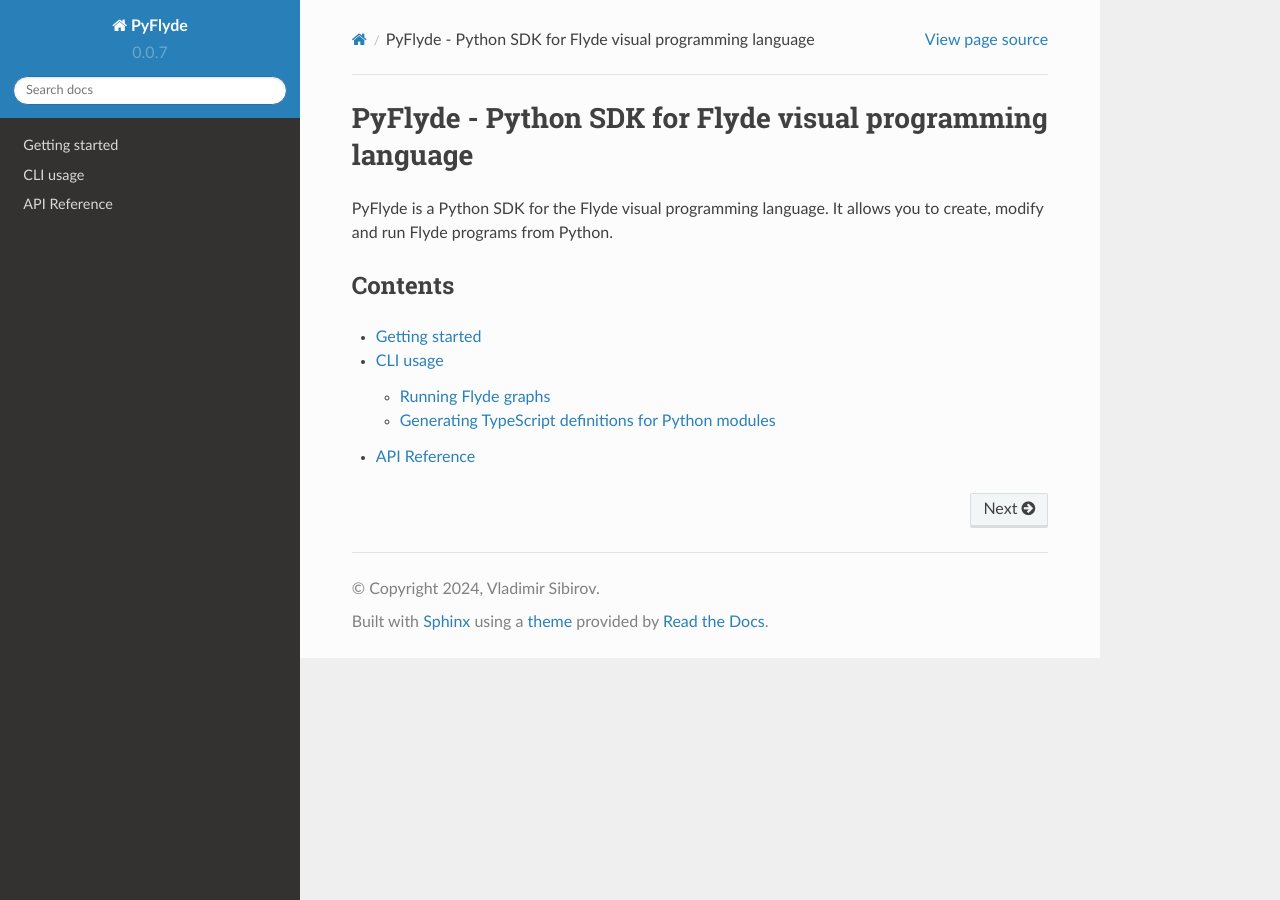
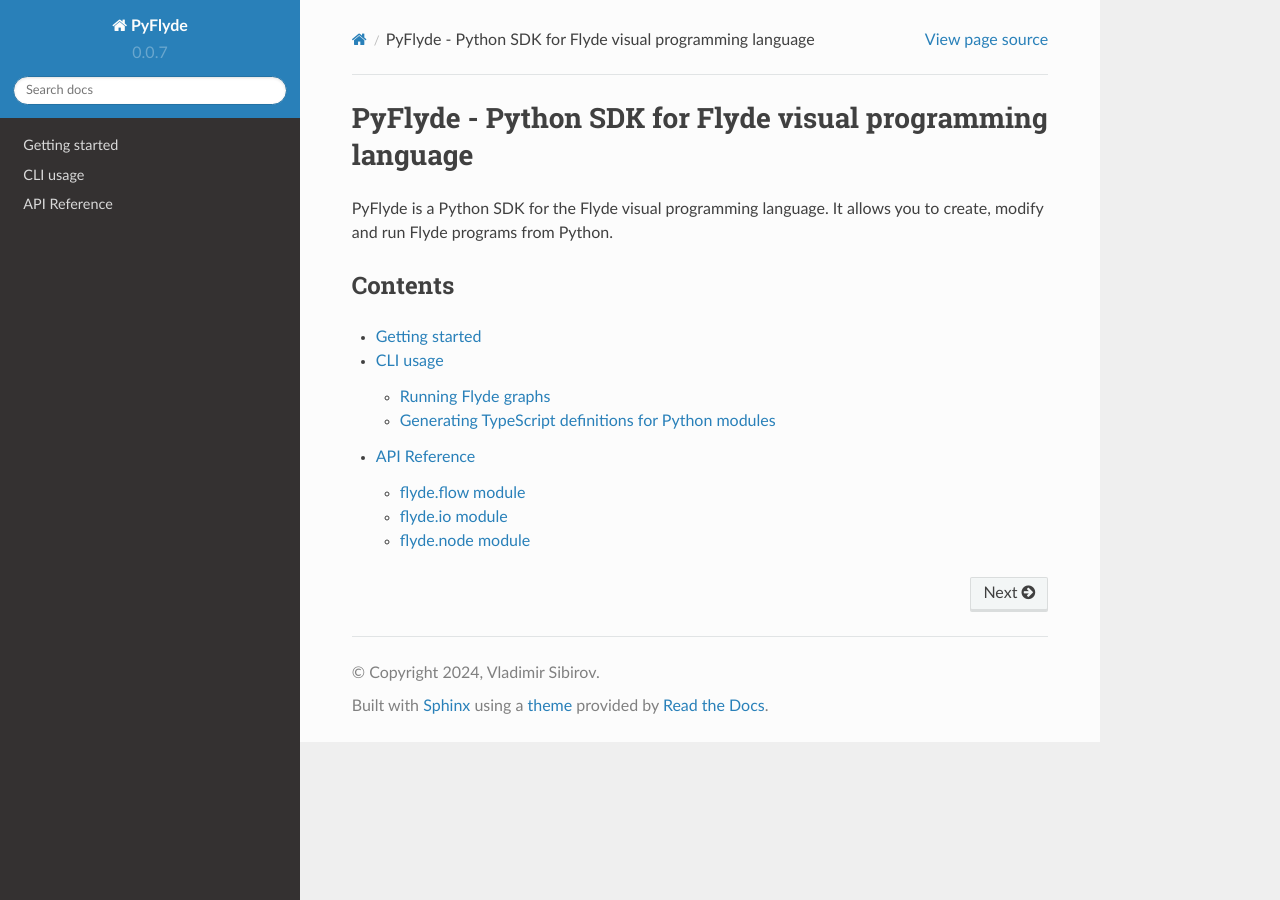
Before and after one commit to trustmaster/pyflyde, a Sphinx documentation site: the page built from docs/index.rst, in a window 1280 px wide. Built offline with Sphinx 7.4.7 and the Read the Docs theme 2.0.0, drawn with Linux system fonts in a browser that asks for light colours.

Commit message:
Testing different paths with readthedocs

```diff
--- a/docs/api.rst
+++ b/docs/api.rst
@@ -1,11 +1,20 @@
 API Reference
 =============
+
+flyde.flow module
+-----------------
 
 .. automodule:: flyde.flow
    :members:
 
+flyde.io module
+---------------
+
 .. automodule:: flyde.io
    :members:
 
+flyde.node module
+-----------------
+
 .. automodule:: flyde.node
    :members:
--- a/docs/conf.py
+++ b/docs/conf.py
@@ -4,6 +4,9 @@
 import os
 import sys
 sys.path.insert(0, os.path.abspath('../flyde'))
+sys.path.insert(0, os.path.abspath('./flyde'))
+sys.path.insert(0, os.path.abspath('..'))
+sys.path.insert(0, os.path.abspath('.'))
 
 # -- Project information
 
--- a/docs/usage.rst
+++ b/docs/usage.rst
@@ -7,12 +7,12 @@
 You can run a Flyde graph using the following command:
 
 .. code-block:: console
-    $ pyflyde run path/to/MyGraph.flyde
+    pyflyde run path/to/MyGraph.flyde
 
 There is a shorter alias because `run` is the default command:
 
 .. code-block:: console
-    $ pyflyde path/to/MyGraph.flyde
+    pyflyde path/to/MyGraph.flyde
 
 Generating TypeScript definitions for Python modules
 ----------------------------------------------------
@@ -20,4 +20,4 @@
 Use `gen` command to generate TypeScript definitions for Python modules every time you update them:
 
 .. code-block:: console
-    $ pyflyde gen path/to/MyModule.py
+    pyflyde gen path/to/MyModule.py
```
